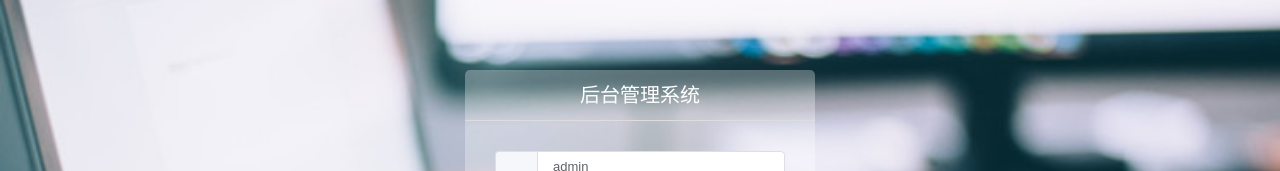
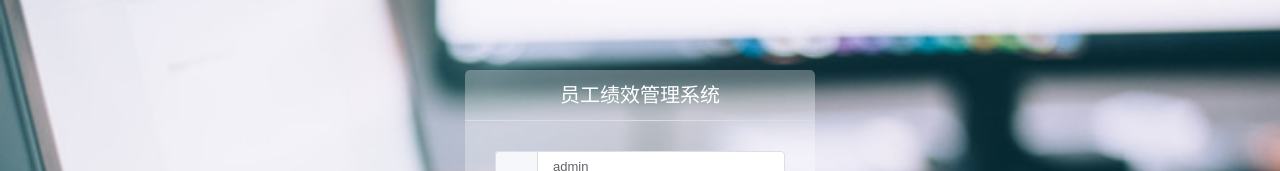
Before and after one commit to qq2856237457/-, a Vue app: page /#/login in a window 1280 px wide. Shown: the part 140-311 px from the top of the page. Built offline with nearby package versions, Linux system fonts and the light colour scheme; a small style sheet from the web is missing.

Commit message:
feat: 修改系统名称

```diff
--- a/src/components/common/Header.vue
+++ b/src/components/common/Header.vue
@@ -5,7 +5,7 @@
             <i v-if="!collapse" class="el-icon-s-fold"></i>
             <i v-else class="el-icon-s-unfold"></i>
         </div>
-        <div class="logo">后台管理系统</div>
+        <div class="logo">员工绩效管理系统</div>
         <div class="header-right">
             <div class="header-user-con">
                 <!-- 全屏显示 -->
--- a/src/components/page/Login.vue
+++ b/src/components/page/Login.vue
@@ -1,7 +1,7 @@
 <template>
     <div class="login-wrap">
         <div class="ms-login">
-            <div class="ms-title">后台管理系统</div>
+            <div class="ms-title">员工绩效管理系统</div>
             <el-form :model="param" :rules="rules" ref="login" label-width="0px" class="ms-content">
                 <el-form-item prop="username">
                     <el-input v-model="param.username" placeholder="username">
```
